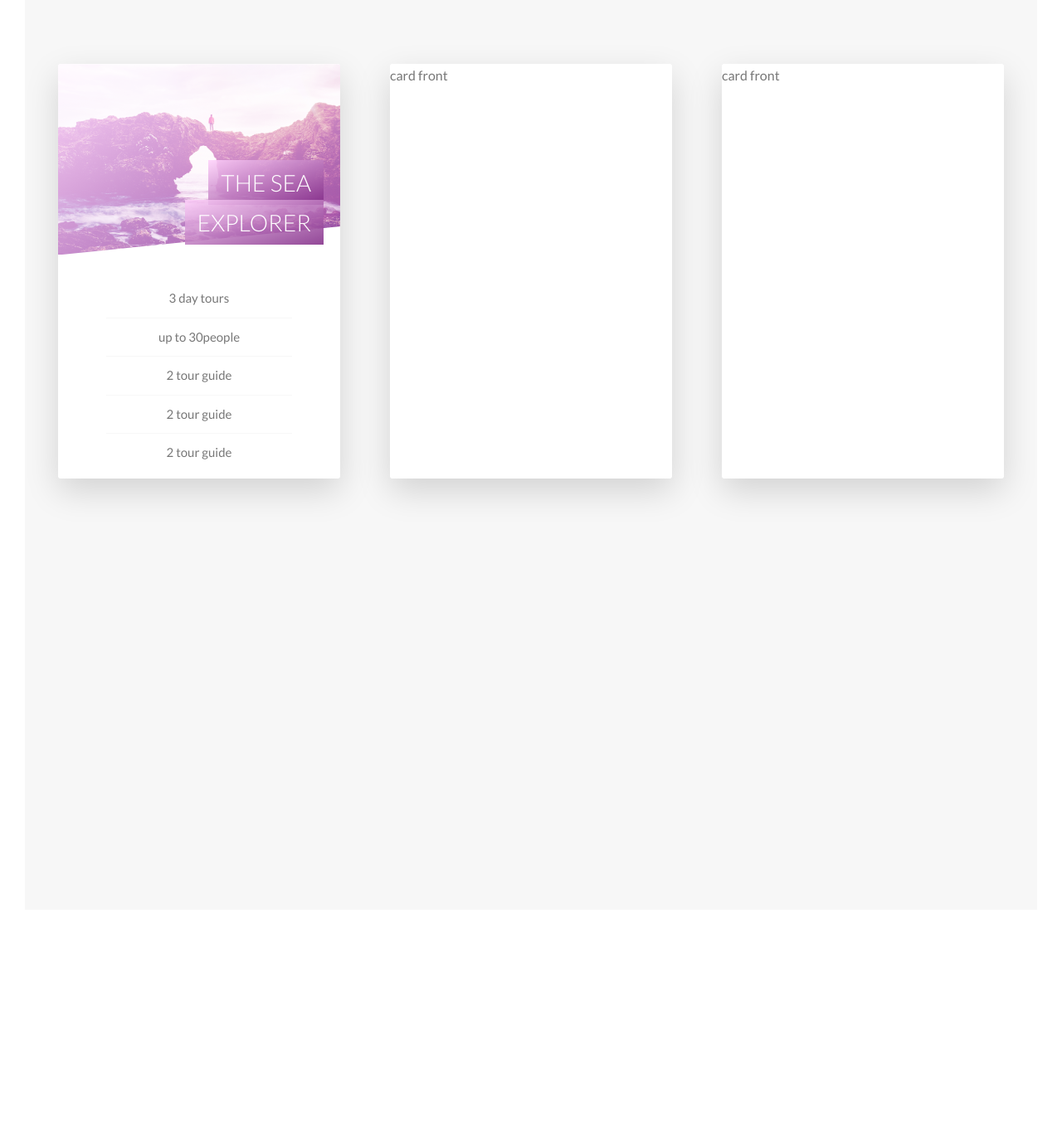
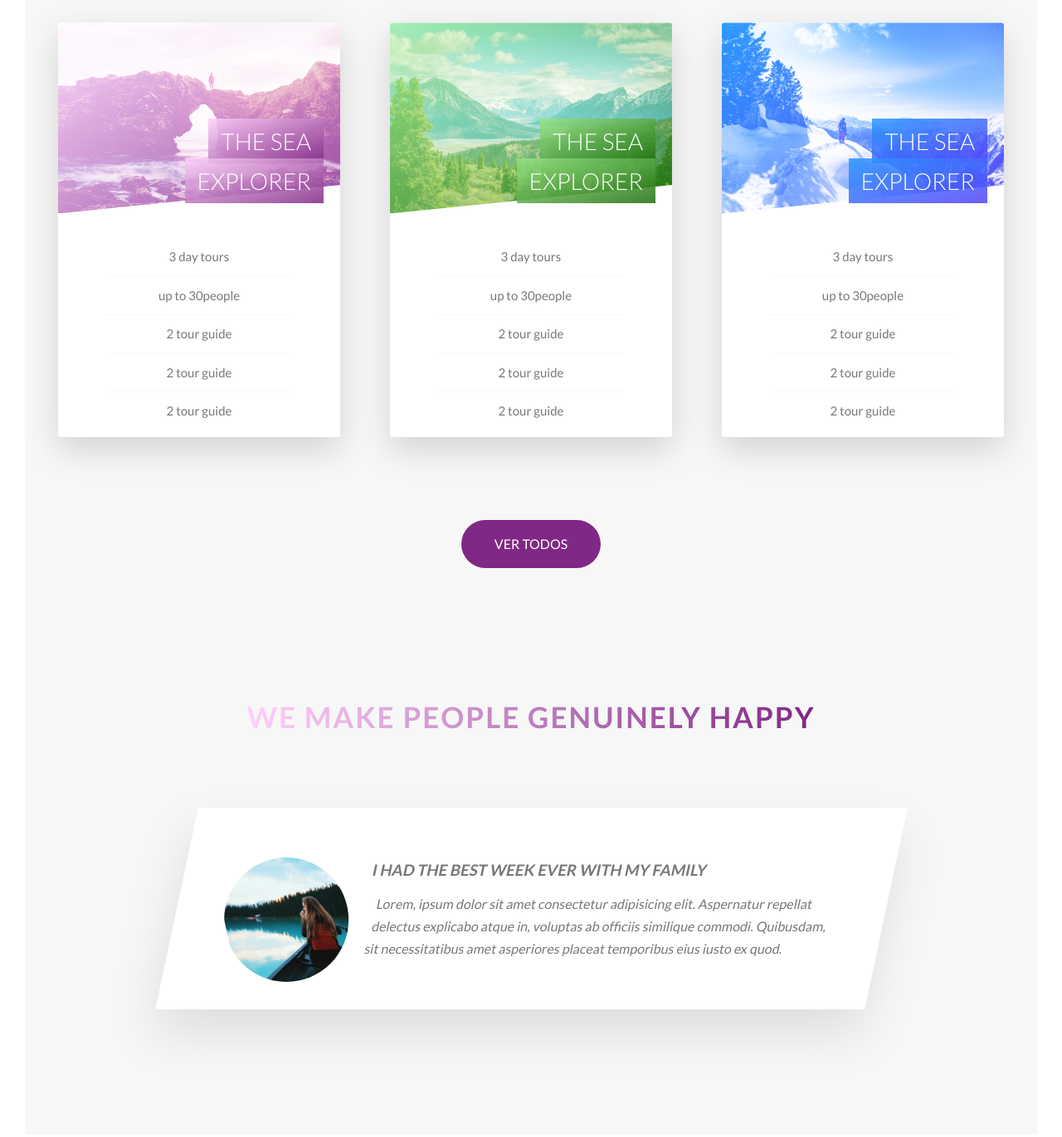
Before and after one commit to AranBeitia/portfolio, a website: page index.html in a window 1280 px wide. Shown: the part 2511-3882 px from the top of the page at 83% size. Before the commit the page ends 3638 px from the top, so only its background shows below. Drawn offline with Linux system fonts and the light colour scheme.

Commit message:
new section

```diff
--- a/index.html
+++ b/index.html
@@ -116,19 +116,94 @@
                 </ul>
               </div>
             </div>
-            <div class="[ card__side card__side--back card__side--back-1 ]">card back</div>
+            <div class="[ card__side card__side--back card__side--back-1 ]">
+              <div class="card__cta">
+                <div class="card__price-box">
+                  <p class="card__price-only">Only</p>
+                  <p class="card__price-value">$297</p>
+                </div>
+                <a href="#" class="btn btn--white">Book now!</a>
+              </div>
+            </div>
           </div>
         </div>
         <div class="col-1-of-3">
           <div class="card">
-            <div class="[ card__side card__side--front ]">card front</div>
-            <div class="[ card__side card__side--back card__side--back-2 ]">card back</div>
+            <div class="[ card__side card__side--front ]">
+              <div class="[ card__picture card__picture--2 ]">
+              </div>
+              <h4 class="card__heading">
+                <span class="card__heading-span card__heading-span--2">The sea explorer</span>
+              </h4>
+              <div class="card__details">
+                <ul>
+                  <li>3 day tours</li>
+                  <li>up to 30people</li>
+                  <li>2 tour guide</li>
+                  <li>2 tour guide</li>
+                  <li>2 tour guide</li>
+                </ul>
+              </div>
+            </div>
+            <div class="[ card__side card__side--back card__side--back-2 ]">
+              <div class="card__cta">
+                <div class="card__price-box">
+                  <p class="card__price-only">Only</p>
+                  <p class="card__price-value">$397</p>
+                </div>
+                <a href="#" class="btn btn--white">Book now!</a>
+              </div>
+            </div>
           </div>
         </div>
         <div class="col-1-of-3">
           <div class="card">
-            <div class="[ card__side card__side--front ]">card front</div>
-            <div class="[ card__side card__side--back card__side--back-3 ]">card back</div>
+            <div class="[ card__side card__side--front ]">
+              <div class="[ card__picture card__picture--3 ]">
+              </div>
+              <h4 class="card__heading">
+                <span class="card__heading-span card__heading-span--3">The sea explorer</span>
+              </h4>
+              <div class="card__details">
+                <ul>
+                  <li>3 day tours</li>
+                  <li>up to 30people</li>
+                  <li>2 tour guide</li>
+                  <li>2 tour guide</li>
+                  <li>2 tour guide</li>
+                </ul>
+              </div>
+            </div>
+            <div class="[ card__side card__side--back card__side--back-3 ]">
+              <div class="card__cta">
+                <div class="card__price-box">
+                  <p class="card__price-only">Only</p>
+                  <p class="card__price-value">$497</p>
+                </div>
+                <a href="#" class="btn btn--white">Book now!</a>
+              </div>
+            </div>
+          </div>
+        </div>
+      </div>
+      <div class="u-center-text u-margin-top-big">
+        <a href="#" class="btn btn--magenta">Ver todos</a>
+      </div>
+    </section>
+    <section class="section-stories">
+      <div class="u-center-text u-margin-bottom-big">
+        <h2 class="heading-secondary">We make people genuinely happy</h2>
+      </div>
+      <div class="row">
+        <div class="story">
+          <figure class="story__shape">
+            <img src="img/nat-8.jpg" alt="Person on a tour" class="story__img" />
+          </figure>
+          <div class="story__text">
+            <h3 class="heading-tertiary u-margin-bottom-small">I had the best week ever with my family</h3>
+            <p>Lorem, ipsum dolor sit amet consectetur adipisicing elit. Aspernatur repellat delectus explicabo atque
+              in, voluptas ab officiis similique commodi. Quibusdam, sit necessitatibus amet asperiores placeat
+              temporibus eius iusto ex quod.</p>
           </div>
         </div>
       </div>
--- a/sass/base/_utilities.scss
+++ b/sass/base/_utilities.scss
@@ -2,14 +2,8 @@
   text-align: center;
 }
 
-.u-margin-bottom-small {
-  margin-bottom: 1rem;
-}
+.u-margin-bottom-small { margin-bottom: 1rem; }
+.u-margin-bottom-medium { margin-bottom: 4rem; }
+.u-margin-bottom-big { margin-bottom: 8rem; }
 
-.u-margin-bottom-medium {
-  margin-bottom: 4rem;
-}
-
-.u-margin-bottom-big {
-  margin-bottom: 8rem;
-}
+.u-margin-top-big { margin-top: 8rem; }
--- a/sass/components/_button.scss
+++ b/sass/components/_button.scss
@@ -47,6 +47,15 @@
     }
   }
 
+  &--magenta {
+    background-color: $color-primary-dark;
+    color: $color-white;
+
+    &::after {
+      background-color: $color-primary-dark;
+    }
+  }
+
   &--animated {
     animation: moveInBottom .5s ease-out .75;
     animation-fill-mode: forwards;
--- a/sass/components/_card.scss
+++ b/sass/components/_card.scss
@@ -62,6 +62,8 @@
     background-blend-mode: screen;
     -webkit-clip-path: polygon(0 0, 100% 0, 100% 85%, 0 100%);
     clip-path: polygon(0 0, 100% 0, 100% 85%, 0 100%);
+    border-top-left-radius: 3px;
+    border-top-right-radius: 3px;
 
     &--1 {
       background-image: linear-gradient(
@@ -71,11 +73,17 @@
     }
 
     &--2 {
-      background-image: url(../img/nat-6.jpg);
+      background-image: linear-gradient(
+          to right bottom,
+          $color-secondary-light,
+          $color-secondary-dark), url(../img/nat-6.jpg);
     }
 
     &--3 {
-      background-image: url(../img/nat-7.jpg);
+      background-image: linear-gradient(
+          to right bottom,
+          $color-tertiary-light,
+          $color-tertiary-dark), url(../img/nat-7.jpg);
     }
 
   }
@@ -103,6 +111,20 @@
         rgba($color-primary-light, .85),
         rgba($color-primary-dark, .85));
     }
+
+    &--2 {
+      background-image: linear-gradient(
+        to right bottom,
+        rgba($color-secondary-light, .85),
+        rgba($color-secondary-dark, .85));
+    }
+
+    &--3 {
+      background-image: linear-gradient(
+        to right bottom,
+        rgba($color-tertiary-light, .85),
+        rgba($color-tertiary-dark, .85));
+    }
   }
 
   &__details {
@@ -124,4 +146,29 @@
       }
     }
   }
+
+  &__cta {
+    position: absolute;
+    top: 50%;
+    left: 50%;
+    transform: translate(-50%, -50%);
+    width: 100%;
+    text-align: center;
+  }
+
+  &__price-box {
+    text-align: center;
+    margin-bottom: 8rem;
+    color: $color-white;
+  }
+
+  &__price-only {
+    font-size: 1.4rem;
+    text-transform: uppercase;
+  }
+
+  &__price-value {
+    font-size: 6rem;
+    font-weight: 100;
+  }
 }
--- /dev/null
+++ b/sass/components/_story.scss
@@ -0,0 +1,27 @@
+.story {
+  width: 75%;
+  margin: 0 auto;
+  padding: 6rem;
+  padding-left: 9rem;
+  font-size: $default-font-size;
+  box-shadow: 0 3rem 6rem rgba($color-black, .1);
+  background-color: $color-white;
+  transform: skewX(-12deg);
+
+  &__shape {
+    width: 15rem;
+    height: 15rem;
+    float: left;
+    -webkit-shape-outside: circle(50% at 50% 50%);
+    shape-outside: circle(50% at 50% 50%);
+    -webkit-clip-path: circle(50% at 50% 50%);
+    clip-path: circle(50% at 50% 50%);
+    transform: translateX(-3rem) skewX(12deg);
+  }
+
+  &__img {
+    height: 100%;
+    transform: skewX(12deg);
+
+  }
+}
--- a/sass/main.scss
+++ b/sass/main.scss
@@ -11,6 +11,7 @@
 @import 'components/card';
 @import 'components/composition';
 @import 'components/feature-box';
+@import 'components/story';
 
 @import 'layout/grid';
 @import 'layout/header';
--- a/sass/pages/_home.scss
+++ b/sass/pages/_home.scss
@@ -22,6 +22,11 @@
 
 .section-tours {
   background-color: $color-grey-light;
-  padding: 25rem 0 50rem 0;
+  padding-top: 20rem;
   margin-top: -10vh;
 }
+
+.section-stories {
+  padding: 15rem 0;
+  background-color: $color-grey-light;
+}
```
Also changed, not shown: css/style.css.
